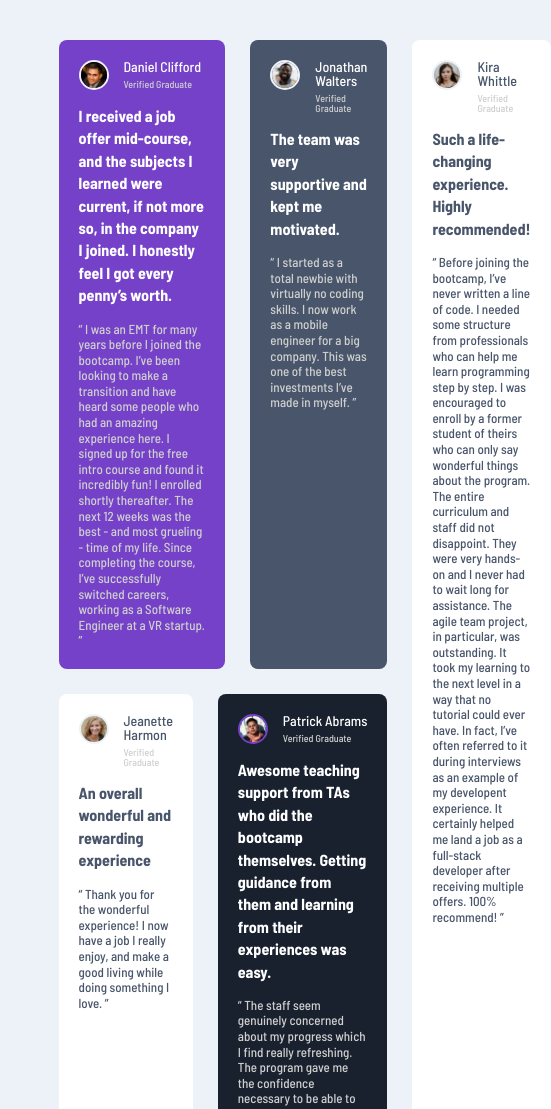
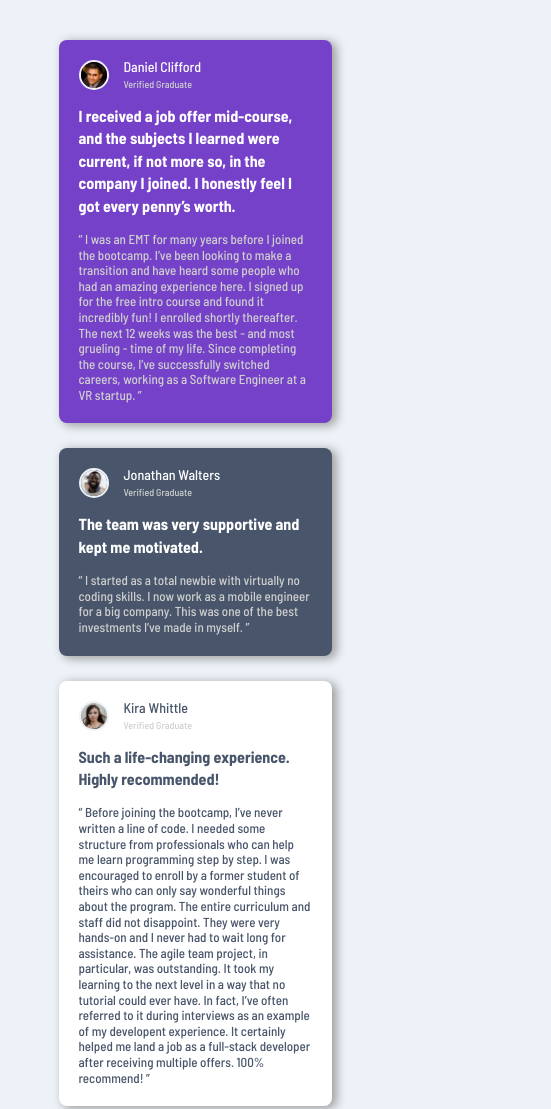
Before and after one commit to Don-Alvin/Frontend-mentor-challenges, a plain HTML site: page Testimonials-grid/index.html in a window 390 px wide. Shown: the top 1109 px of the page, 551 px wide, since content can reach past the window. Drawn offline with Linux system fonts and the light colour scheme.

Commit message:
Box-shadows

```diff
--- a/Testimonials-grid/assets/styles.css
+++ b/Testimonials-grid/assets/styles.css
@@ -47,6 +47,8 @@ body {
 	display: flex;
 	flex-direction: column;
 	gap: 15px;
+	-webkit-box-shadow: 4px 2px 10px 1px #a1a1a1;
+	box-shadow: 4px 2px 10px 1px #a1a1a1;
 }
 
 .one {
@@ -143,6 +145,8 @@ body {
 	color: var(--dark-grayish-blue);
 }
 
+/* MEDIA SCREENS */
+
 @media screen and (max-width: 375px) {
 	.grid_container {
 		display: flex;
@@ -150,3 +154,10 @@ body {
 		width: 90%;
 	}
 }
+
+@media screen and (max-width: 875px) {
+	.grid_container {
+		display: flex;
+		flex-wrap: wrap;
+	}
+}
```
